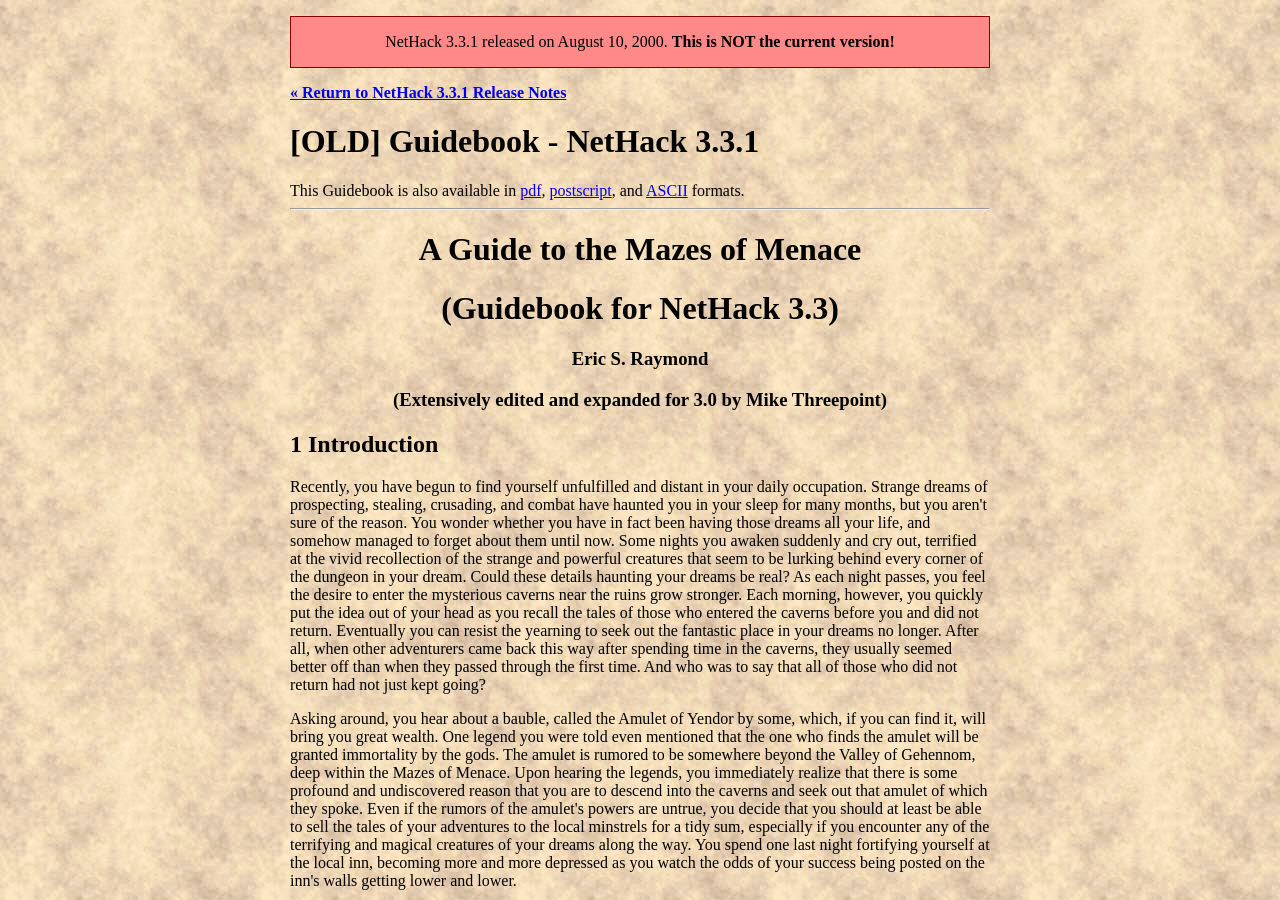
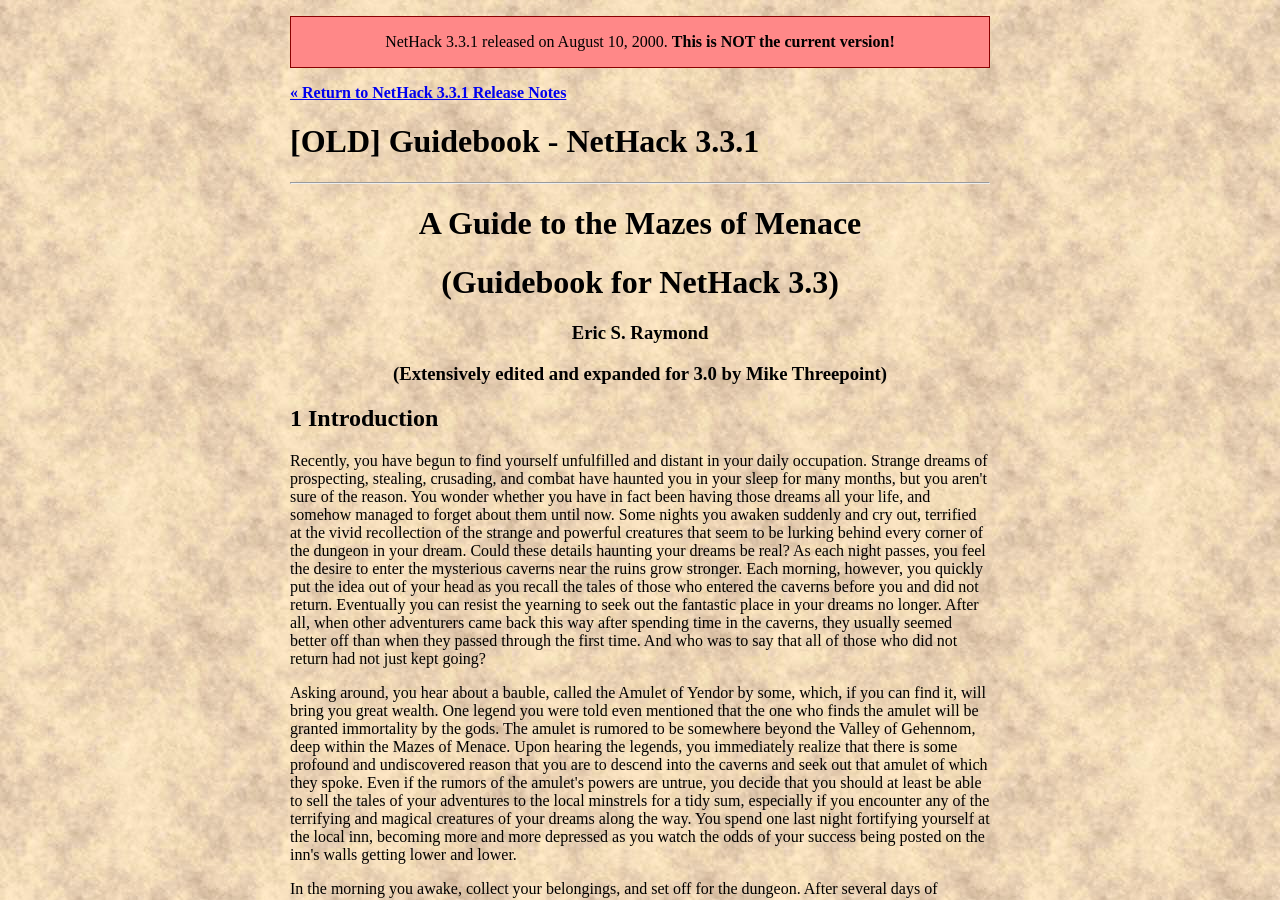
Before and after one commit to tung/nethack-www, a Jekyll site: the page built from v331/guidebook.html, in a window 1280 px wide and 900 px high. Built offline with Jekyll 4.4.1, drawn with Linux system fonts in a browser that asks for light colours.

Commit message:
Remove links to alternative formats for 3.3.1 Guidebook
Guess they were commented out for a reason.

```diff
--- a/v331/guidebook.html
+++ b/v331/guidebook.html
@@ -7,12 +7,6 @@
     text: NetHack 3.3.1 Release Notes
     url: release.html
 ---
-This Guidebook is also available in
-<a href="ftp://$FTPROOT/nh331/doc/Guidebook.pdf">pdf</a>,
-<a href="ftp://$FTPROOT/nh331/doc/Guidebook.ps">postscript</a>,
-and
-<a href="ftp://$FTPROOT/nh331/doc/Guidebook.txt">ASCII</a>
-formats.
 <hr>
 <h1 align=center>A Guide to the Mazes of Menace
 </h1><h1 align=center>(Guidebook for NetHack 3.3)
```
